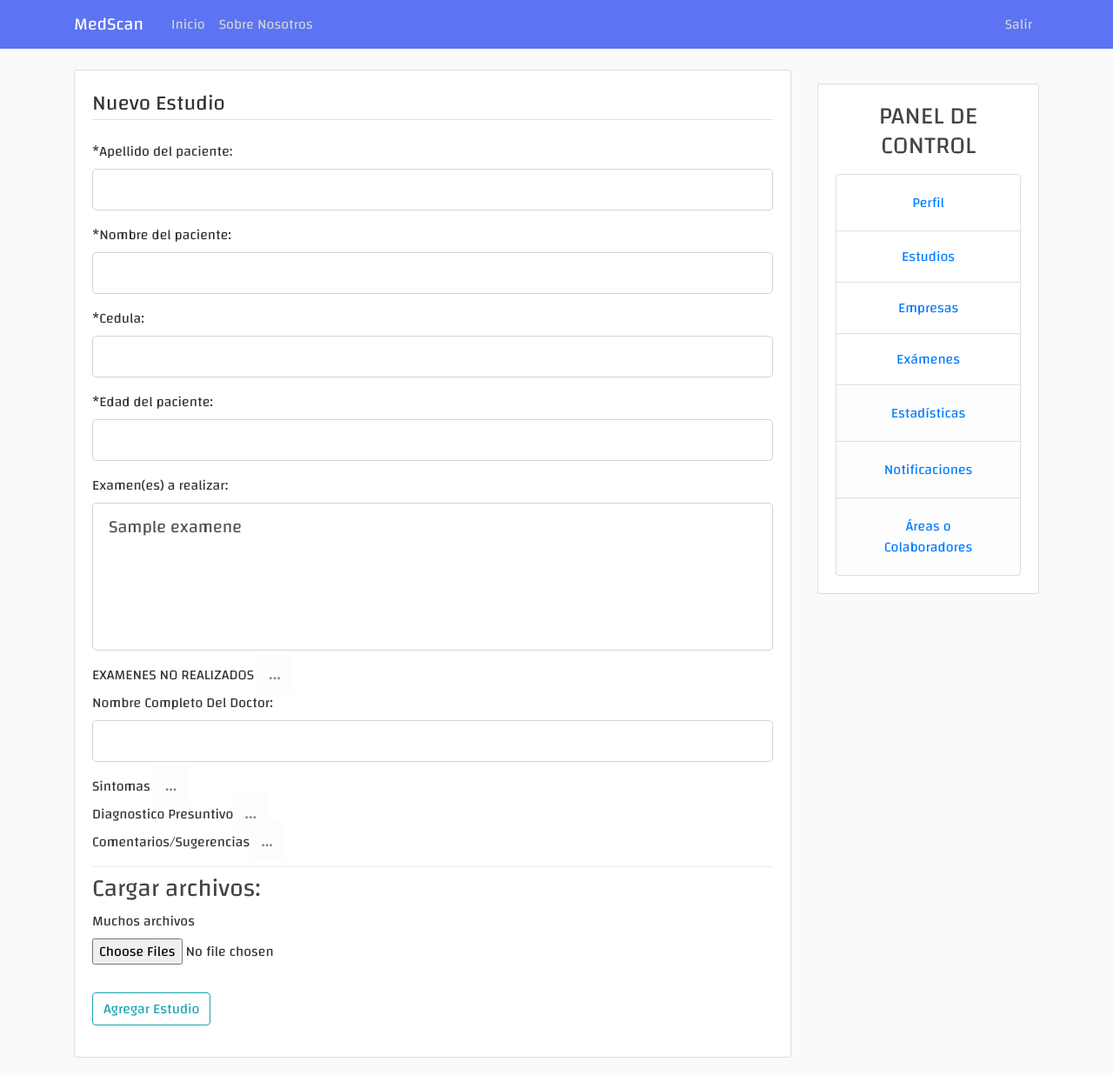
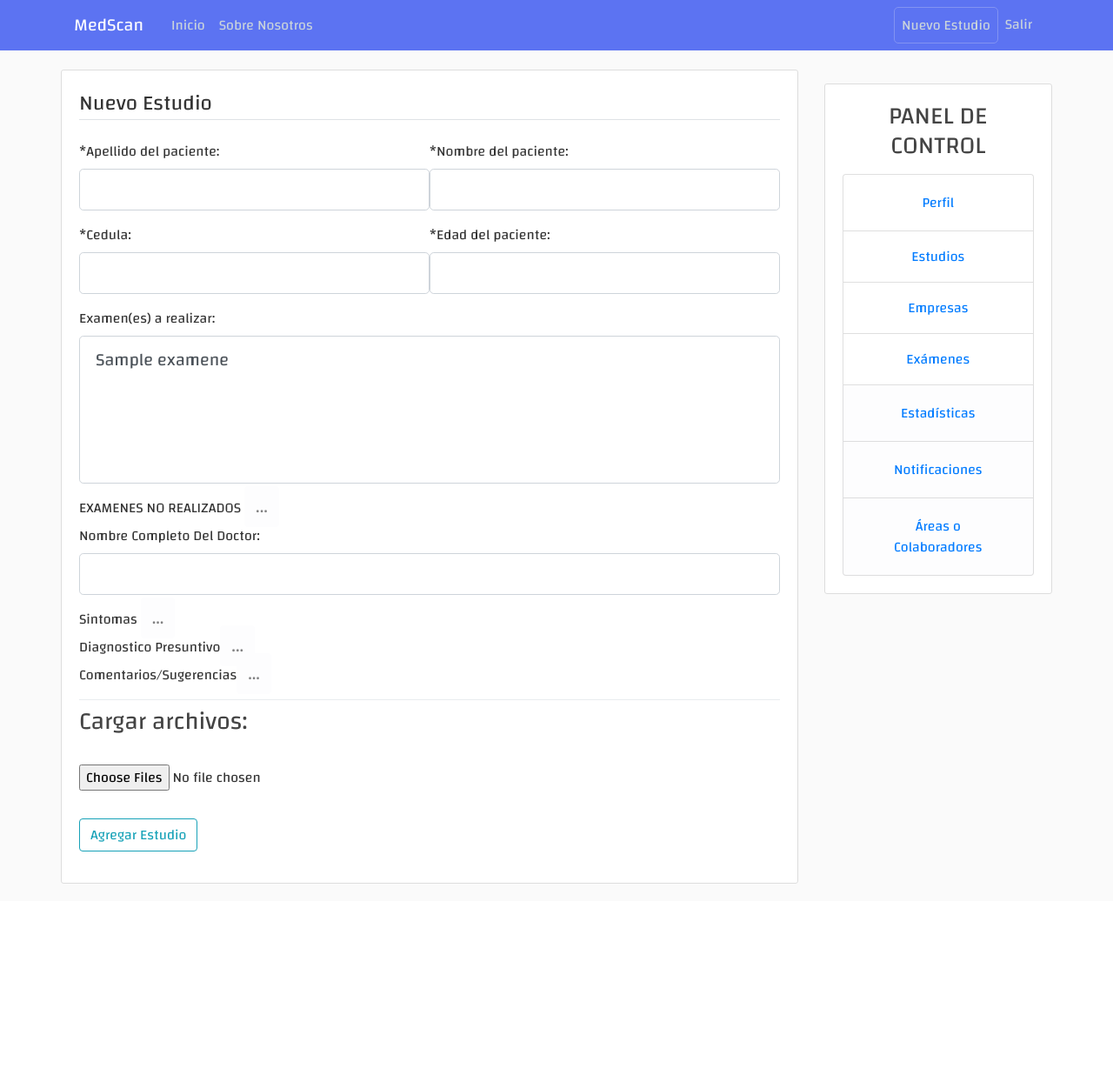
Before and after one commit to jatobrun/medapp, a Flask app: page /historial/new in a window 1280 px wide. Shown: the whole page at 87% size. After the commit the page ends 1016 px from the top, so only its background shows below. Run offline with Flask 2, Linux system fonts and the light colour scheme; the visitor is signed in with stand-in values (Sample User, id 1); a database or web service that is not in the repository returns one stand-in record (values such as "Sample title"); some libraries are stand-ins or nearby versions.

Commit message:
fields de nuevo estudio reorganizados

```diff
--- a/src/forms.py
+++ b/src/forms.py
@@ -90,7 +90,7 @@
     contenido = TextAreaField('Sintomas')
     diagnostico = TextAreaField('Diagnostico Presuntivo')
     comentarios = TextAreaField('Comentarios/Sugerencias')
-    archivo = MultipleFileField('Muchos archivos')
+    archivo = MultipleFileField('')
     submit = SubmitField('Agregar Estudio')
 
 
--- a/src/templates/base.html
+++ b/src/templates/base.html
@@ -41,6 +41,8 @@
           <!-- Navbar Right Side -->
           <div class="navbar-nav ml-auto">
             {% if control_center %}
+            <a style="border: 1px solid #8293F2; border-radius: 5px;" class="nav-item nav-link"
+              href="{{url_for('new')}}">Nuevo Estudio</a>
             <a class="nav-item nav-link" href="{{url_for('logout')}}">Salir</a>
             {% else %}
             <a class="nav-item nav-link" href="{{url_for('login')}}">Iniciar Sesion</a>
@@ -51,9 +53,8 @@
       </div>
     </nav>
   </header>
-  <main role="main" class="container">
+  <main style="padding: 0px!important;" role="main" class="container">
     <div class="row">
-
       <div class="col-md-9">
         {% with messages = get_flashed_messages(with_categories=true) %}
         {%if messages%}
@@ -68,7 +69,7 @@
       </div>
       {% if control_center %}
       <div class="col-md-3">
-        <nav class="sticky-top"">
+        <nav class="sticky-top">
           <div class=" content-section">
             <h3 class="mb-3" align='center'>PANEL DE CONTROL</h3>
             <ul class="list-group text-center">
@@ -133,11 +134,12 @@
               <!-- <li class="list-group-item list-group-item-light"><a class="nav-item nav-link"
                     href="{{url_for('consulta')}}">Consulta Virtual</a></li>
                   <li class="list-group-item list-group-item-light"><a class="nav-item nav-link"
+
                     href="{{url_for('ia')}}">IA</a></li> -->
             </ul>
           </div>
-
         </nav>
+      </div>
     </div>
     {% endif %}
     </div>
--- a/src/templates/create_post.html
+++ b/src/templates/create_post.html
@@ -5,7 +5,8 @@
         {{form.hidden_tag()}}
         <fieldset class="form-group">
             <legend class="border-bottom mb-4">{{legend}}</legend>
-            <div class="form-group">
+            <div class="d-flex flex-row flex-wrap">
+                <div class="form-group flex-fill">
                     {{form.apellido_paciente.label(class="form-control-label")}} {% if
             form.apellido_paciente.errors %} {{ form.apellido_paciente(class="form-control
             form-control-lg is-invalid") }}
@@ -17,7 +18,7 @@
                     {% else %} {{ form.apellido_paciente(class="form-control form-control-lg") }} {%
             endif %}
                 </div>
-            <div class="form-group">
+                <div class="form-group flex-fill">
                     {{form.nombre_paciente.label(class="form-control-label")}} {% if
           form.nombre_paciente.errors %} {{ form.nombre_paciente(class="form-control
           form-control-lg is-invalid") }}
@@ -29,7 +30,9 @@
                     {% else %} {{ form.nombre_paciente(class="form-control form-control-lg") }} {%
           endif %}
                 </div>
-            <div class="form-group">
+            </div>
+            <div class="d-flex flex-row flex-wrap">
+                <div class="form-group flex-fill">
                     {{form.cedula.label(class="form-control-label")}} {% if
                 form.cedula.errors %} {{ form.cedula(class="form-control
                 form-control-lg is-invalid") }}
@@ -41,7 +44,7 @@
                     {% else %} {{ form.cedula(class="form-control form-control-lg") }} {%
                 endif %}
                 </div>
-            <div class="form-group">
+                <div class="form-group flex-fill">
                     {{form.edad.label(class="form-control-label")}}{% if
                 form.edad.errors %} {{ form.edad(class="form-control
                 form-control-lg is-invalid") }}
@@ -52,6 +55,7 @@
                     </div>
                     {% else %} {{ form.edad(class="form-control form-control-lg") }} {%
                 endif %}
+                </div>
             </div>
             {% if empresa %}
             <div class="form-group">
@@ -184,7 +188,7 @@
                 </div>
             </div>
             <div class="dropdown-divider"></div>
-            <h3 class="header">Cargar archivos:</h3>
+            <h3>Cargar archivos:</h3>
             <div class="form-group">
                 {{ form.archivo.label() }}
                 {{ form.archivo(class='form-control-file') }}
```
Lines whose indentation alone changed are shown as unchanged.
